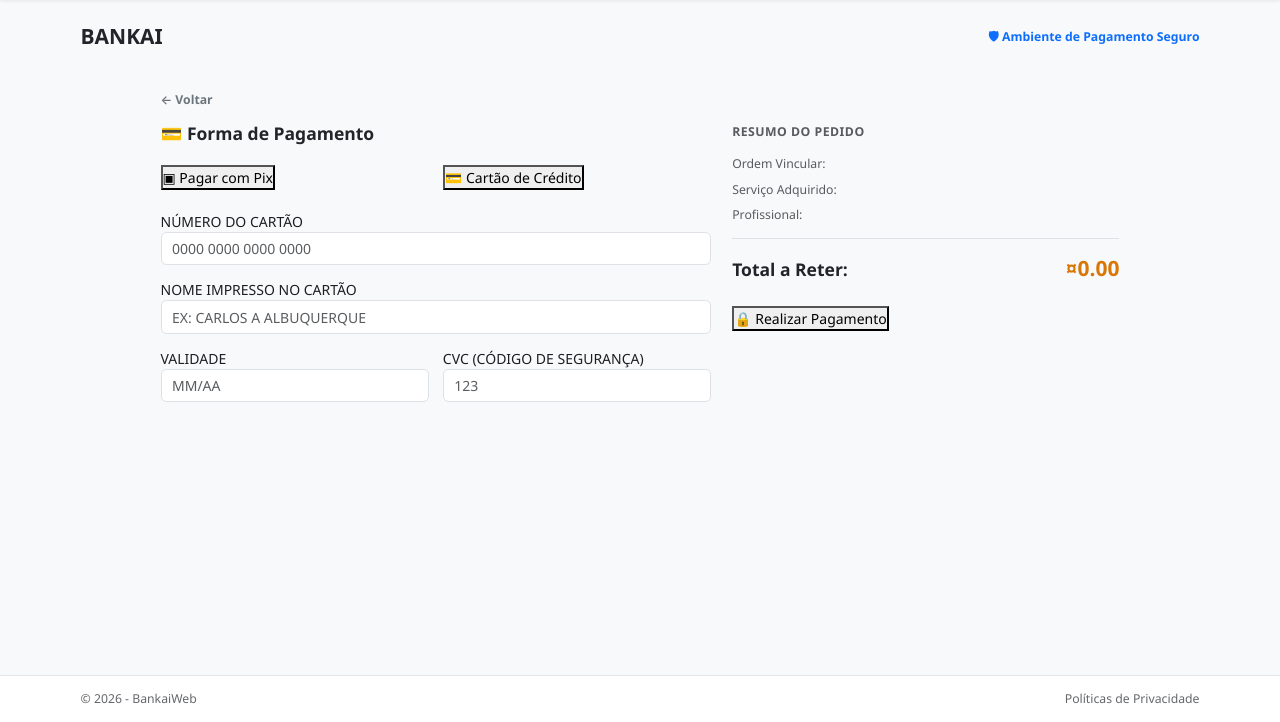
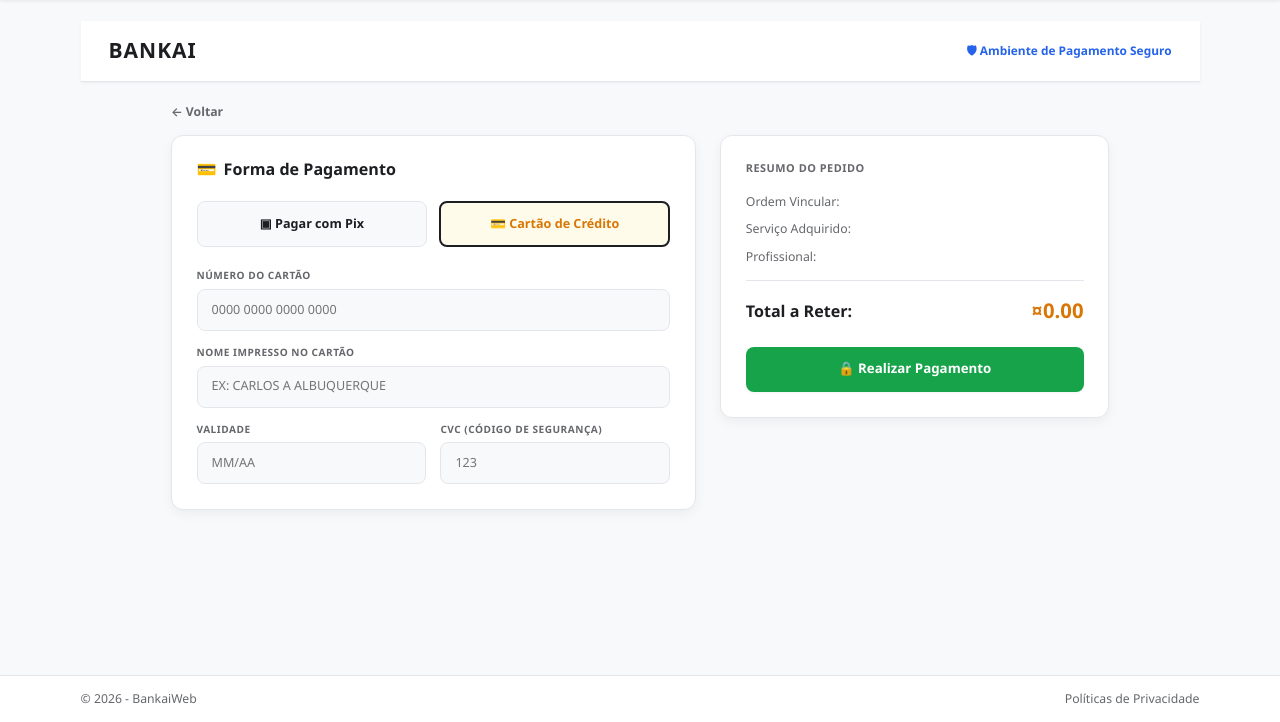
Before and after one commit to marcosdosea/Bankai, an ASP.NET Core app: page /Pagamento/RealizarPagamento in a window 1280 px wide. Shown: the part 78-800 px from the top of the page. Run offline with ASP.NET Core 8, Linux system fonts and the light colour scheme; style sheets or scripts are compiled from the project's sources; some libraries are stand-ins or nearby versions.

Commit message:
atualiza a página de realizar pagamento após atualização no CSS

```diff
--- a/Codigo/Bankai/BankaiWeb/Views/Pagamento/RealizarPagamento.cshtml
+++ b/Codigo/Bankai/BankaiWeb/Views/Pagamento/RealizarPagamento.cshtml
@@ -4,17 +4,18 @@
     ViewData["Title"] = "Realizar Pagamento - Bankai";
 }
 
-<div class="topbar-bankai d-flex justify-content-between align-items-center mb-4">
-    <span class="fw-bolder fs-4 text-dark tracking-tight">BANKAI</span>
-    <span class="text-primary fw-semibold small">
+<!-- Cabeçalho idêntico ao protótipo -->
+<div class="payment-topbar d-flex justify-content-between align-items-center">
+    <span class="logo">BANKAI</span>
+    <span class="payment-security-badge">
         🛡 Ambiente de Pagamento Seguro
     </span>
 </div>
 
-<div class="container py-3" style="max-width: 980px;">
+<div class="payment-wrapper">
     <!-- Fluxo Alternativo CSU06: Botão Voltar para Tela_007 -->
     <div class="mb-3">
-        <a asp-controller="Servico" asp-action="Index" class="text-decoration-none text-secondary fw-semibold small">
+        <a asp-controller="Servico" asp-action="Index" class="btn-back small">
             ← Voltar
         </a>
     </div>
@@ -36,40 +37,34 @@
         <input type="hidden" asp-for="StatusPagamento" />
         <input type="hidden" asp-for="FormaPagamento" id="FormaPagamentoInput" />
 
-        <div class="row g-4 align-items-start">
+        <div class="payment-container">
             <!-- COLUNA ESQUERDA: Forma de Pagamento -->
-            <div class="col-lg-7">
-                <div class="card-pagamento">
-                    <h5 class="fw-bold text-dark mb-4">
-                        <span style="color: #D97706;">💳</span> Forma de Pagamento
+            <div class="payment-card">
+                <h5 class="payment-card-title">
+                    <span class="icon-accent">💳</span> Forma de Pagamento
                 </h5>
 
                 <!-- Abas de seleção (Pix vs Cartão de Crédito) -->
-                    <div class="row g-3 mb-4">
-                        <div class="col-6">
-                            <button type="button" id="btnAbaPix" class="btn-metodo @(Model.FormaPagamento == "P" ? "ativo" : "")" onclick="selecionarFormaPagamento('P')">
+                <div class="payment-methods-grid">
+                    <button type="button" id="btnAbaPix" class="btn-payment-method @(Model.FormaPagamento == "P" ? "active" : "")" onclick="selecionarFormaPagamento('P')">
                         ▣ Pagar com Pix
                     </button>
-                        </div>
-                        <div class="col-6">
-                            <button type="button" id="btnAbaCartao" class="btn-metodo @(Model.FormaPagamento == "CC" ? "ativo" : "")" onclick="selecionarFormaPagamento('CC')">
+                    <button type="button" id="btnAbaCartao" class="btn-payment-method @(Model.FormaPagamento == "CC" ? "active" : "")" onclick="selecionarFormaPagamento('CC')">
                         💳 Cartão de Crédito
                     </button>
-                        </div>
                 </div>
 
                 <!-- FLUXO ALTERNATIVO PIX: QR Code e Copia e Cola -->
                 <div id="secaoPix" style="display: @(Model.FormaPagamento == "P" ? "block" : "none");">
-                        <div class="text-center bg-light rounded-3 p-4 border">
-                            <p class="fw-semibold text-dark mb-2">Escaneie o QR Code abaixo no app do seu banco</p>
-                            <div class="bg-white d-inline-block p-3 rounded-3 border mb-3">
-                                <!-- QR Code ilustrativo em SVG -->
-                                <svg width="150" height="150" viewBox="0 0 100 100" fill="#111827">
-                                    <rect x="10" y="10" width="25" height="25" fill="none" stroke="#111827" stroke-width="5" />
+                    <div class="pix-box">
+                        <p class="fw-semibold text-dark mb-3">Escaneie o QR Code abaixo no app do seu banco</p>
+                        <div class="pix-qr-frame">
+                            <svg width="150" height="150" viewBox="0 0 100 100" fill="#1c1e21">
+                                <rect x="10" y="10" width="25" height="25" fill="none" stroke="#1c1e21" stroke-width="5" />
                                 <rect x="17" y="17" width="11" height="11" />
-                                    <rect x="65" y="10" width="25" height="25" fill="none" stroke="#111827" stroke-width="5" />
+                                <rect x="65" y="10" width="25" height="25" fill="none" stroke="#1c1e21" stroke-width="5" />
                                 <rect x="72" y="17" width="11" height="11" />
-                                    <rect x="10" y="65" width="25" height="25" fill="none" stroke="#111827" stroke-width="5" />
+                                <rect x="10" y="65" width="25" height="25" fill="none" stroke="#1c1e21" stroke-width="5" />
                                 <rect x="17" y="72" width="11" height="11" />
                                 <rect x="45" y="15" width="10" height="10" />
                                 <rect x="45" y="35" width="10" height="20" />
@@ -81,9 +76,9 @@
                         </div>
 
                         <div class="text-start">
-                                <label class="label-campo">Pix Copia e Cola</label>
+                            <label class="payment-label">Pix Copia e Cola</label>
                             <div class="input-group">
-                                    <input type="text" id="codigoPixCopiaCola" class="form-control input-bankai small" readonly
+                                <input type="text" id="codigoPixCopiaCola" class="form-control payment-input small" readonly
                                        value="00020126580014BR.GOV.BCB.PIX0136bankai-pagamentos@bankai.com.br5204000053039865802BR" />
                                 <button type="button" class="btn btn-outline-secondary fw-semibold" onclick="copiarPix()">
                                     Copiar
@@ -99,66 +94,61 @@
                 <!-- FLUXO ALTERNATIVO CARTÃO DE CRÉDITO: Número, Nome, Validade e CVV -->
                 <div id="secaoCartao" style="display: @(Model.FormaPagamento == "CC" ? "block" : "none");">
                     <div class="mb-3">
-                            <label asp-for="NumeroCartao" class="label-campo">NÚMERO DO CARTÃO</label>
-                            <input asp-for="NumeroCartao" class="form-control input-bankai" placeholder="0000 0000 0000 0000" maxlength="19" />
+                        <label asp-for="NumeroCartao" class="payment-label">NÚMERO DO CARTÃO</label>
+                        <input asp-for="NumeroCartao" class="payment-input" placeholder="0000 0000 0000 0000" maxlength="19" />
                         <span asp-validation-for="NumeroCartao" class="text-danger small"></span>
                     </div>
 
                     <div class="mb-3">
-                            <label asp-for="NomeTitularCartao" class="label-campo">NOME IMPRESSO NO CARTÃO</label>
-                            <input asp-for="NomeTitularCartao" class="form-control input-bankai" placeholder="EX: CARLOS A ALBUQUERQUE" />
+                        <label asp-for="NomeTitularCartao" class="payment-label">NOME IMPRESSO NO CARTÃO</label>
+                        <input asp-for="NomeTitularCartao" class="payment-input" placeholder="EX: CARLOS A ALBUQUERQUE" />
                         <span asp-validation-for="NomeTitularCartao" class="text-danger small"></span>
                     </div>
 
                     <div class="row g-3">
                         <div class="col-6">
-                                <label asp-for="ValidadeCartao" class="label-campo">VALIDADE</label>
-                                <input asp-for="ValidadeCartao" class="form-control input-bankai" placeholder="MM/AA" maxlength="5" />
+                            <label asp-for="ValidadeCartao" class="payment-label">VALIDADE</label>
+                            <input asp-for="ValidadeCartao" class="payment-input" placeholder="MM/AA" maxlength="5" />
                             <span asp-validation-for="ValidadeCartao" class="text-danger small"></span>
                         </div>
                         <div class="col-6">
-                                <label asp-for="CvvCartao" class="label-campo">CVC (CÓDIGO DE SEGURANÇA)</label>
-                                <input asp-for="CvvCartao" class="form-control input-bankai" placeholder="123" maxlength="4" />
+                            <label asp-for="CvvCartao" class="payment-label">CVC (CÓDIGO DE SEGURANÇA)</label>
+                            <input asp-for="CvvCartao" class="payment-input" placeholder="123" maxlength="4" />
                             <span asp-validation-for="CvvCartao" class="text-danger small"></span>
                         </div>
                     </div>
                 </div>
             </div>
+
+            <!-- COLUNA DIREITA: Resumo do Pedido -->
+            <div class="payment-card">
+                <p class="summary-section-title">RESUMO DO PEDIDO</p>
+
+                <div class="summary-row">
+                    <span class="summary-label">Ordem Vincular:</span>
+                    <span class="summary-value">@Model.OrdemVincular</span>
                 </div>
 
-            <!-- COLUNA DIREITA: Resumo do Pedido (Ordem Vincular, Serviço, Profissional e Total) -->
-            <div class="col-lg-5">
-                <div class="card-pagamento">
-                    <p class="text-uppercase fw-bold text-muted small mb-3" style="letter-spacing: 0.04em;">
-                        RESUMO DO PEDIDO
-                    </p>
-
-                    <div class="d-flex justify-content-between align-items-center mb-2">
-                        <span class="text-muted small">Ordem Vincular:</span>
-                        <span class="fw-bold text-dark small">@Model.OrdemVincular</span>
+                <div class="summary-row">
+                    <span class="summary-label">Serviço Adquirido:</span>
+                    <span class="summary-value">@Model.ServicoAdquirido</span>
                 </div>
 
-                    <div class="d-flex justify-content-between align-items-center mb-2">
-                        <span class="text-muted small">Serviço Adquirido:</span>
-                        <span class="fw-bold text-dark small">@Model.ServicoAdquirido</span>
+                <div class="summary-row">
+                    <span class="summary-label">Profissional:</span>
+                    <span class="summary-value-accent">@Model.NomeProfissional</span>
                 </div>
 
-                    <div class="d-flex justify-content-between align-items-center pb-3 mb-3 border-bottom">
-                        <span class="text-muted small">Profissional:</span>
-                        <span class="fw-bold small" style="color: #D97706;">@Model.NomeProfissional</span>
+                <div class="summary-divider"></div>
+
+                <div class="summary-total-row">
+                    <span class="total-label">Total a Reter:</span>
+                    <span class="total-value">@Model.ValorTransacao.ToString("C")</span>
                 </div>
 
-                    <div class="d-flex justify-content-between align-items-center mb-4">
-                        <span class="fw-bold fs-5 text-dark">Total a Reter:</span>
-                        <span class="fw-bolder fs-4" style="color: #D97706;">
-                            @Model.ValorTransacao.ToString("C")
-                        </span>
-                    </div>
-
-                    <button type="submit" class="btn-confirmar-pagamento">
+                <button type="submit" class="btn-confirm-payment">
                     🔒 Realizar Pagamento
                 </button>
-                </div>
             </div>
         </div>
     </form>
@@ -179,13 +169,13 @@
             const secaoCartao = document.getElementById('secaoCartao');
 
             if (forma === 'P') {
-                btnPix.classList.add('ativo');
-                btnCartao.classList.remove('ativo');
+                btnPix.classList.add('active');
+                btnCartao.classList.remove('active');
                 secaoPix.style.display = 'block';
                 secaoCartao.style.display = 'none';
             } else {
-                btnCartao.classList.add('ativo');
-                btnPix.classList.remove('ativo');
+                btnCartao.classList.add('active');
+                btnPix.classList.remove('active');
                 secaoCartao.style.display = 'block';
                 secaoPix.style.display = 'none';
             }
```
Lines whose indentation alone changed are shown as unchanged.
